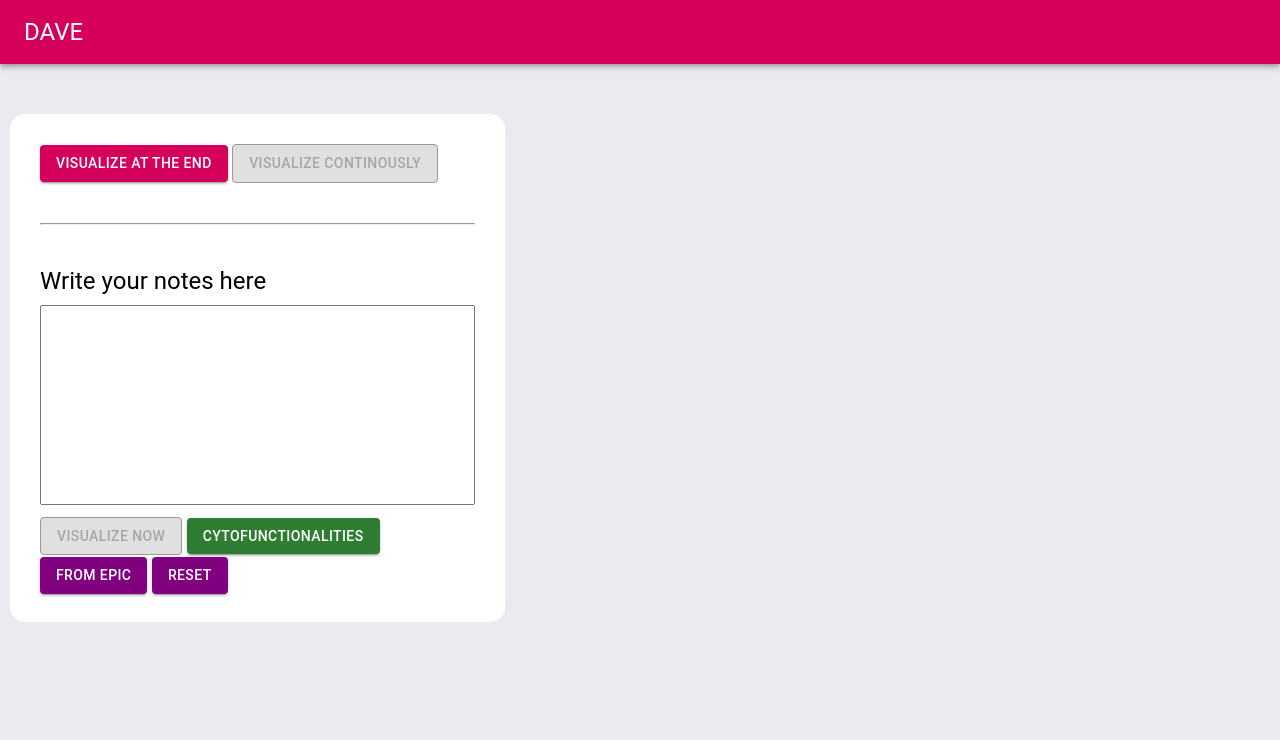
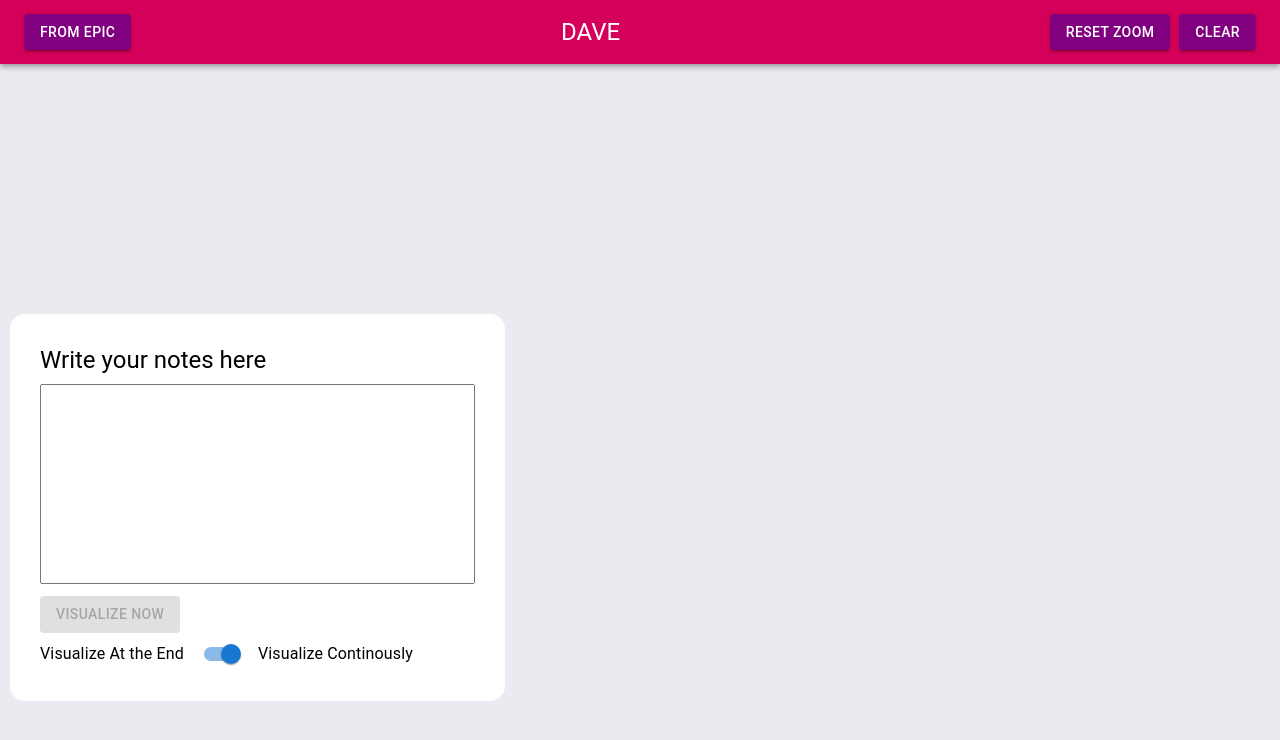
Before and after one commit to chadiabc/Dave-frontend, a React (Create React App) app: page / in a window 1280 px wide. Shown: the top 740 px of the page. Built offline with nearby package versions, Linux system fonts and the light colour scheme; what cytoscape-dagre would draw is missing.

Commit message:
cleaning the app

```diff
--- a/src/App.css
+++ b/src/App.css
@@ -2,14 +2,6 @@ body {
   background-color: #e9ebf0;
   font-family: Helvetica, Arial;
   /* color:turquoise; */
- }
-
-.header {
-  background-color: #d50059;
-  padding: 10px;
- }
-.header h1 {
-  color: #fff;
  }
  .collapsed-child {
    opacity: 0;
@@ -17,7 +9,7 @@ body {
    visibility: hidden;
  }
 .wrapper {
-  margin-top: 50px;
+  margin-top: 250px;
   background-color: #fff;
   border-radius: 15px;
   margin-left: 10px;
@@ -25,21 +17,8 @@ body {
   padding: 30px;
   /* width: 50%; */
  }
-.wrapper p {
-  font-style: italic;
-  color: #666;
- }
 
- .wrapper label {
-  display: block;
- }
- .wrapper input {
-  /* width: 600px; */
-  padding: 3px 6px;
- }
- .amount-input {
-  margin-bottom: 10px;
- }
+
  textarea {
   height: 200px;
   margin-bottom: 10px;
@@ -50,30 +29,7 @@ body {
   box-sizing: border-box;
   resize: none;
 }
- .wrapper select {
-  display: block;
- }
- .button {
-  margin: 10px 2px;
-  padding: 5px 20px;
-  border-radius: 8px;
-  background-color: #d50059;
-  border: none;
-  color: #fff;
-  text-align: center;
-  display: inline-block;
-  font-size: small;
- }
- .button:hover {
-  cursor: pointer;
-  opacity: 0.75;
- }
- button:disabled,
-button[disabled]{
-  border: 1px solid #999999;
-  background-color: #cccccc;
-  color: #666666;
-}
+
  .wrapper hr {
   margin: 40px auto;
  }
@@ -135,10 +91,6 @@ button[disabled]{
   text-align: center;
 }
 
-.epic {
-  background-color: purple;
-}
-
 .graphBox {
   display: flex;
 }
--- a/src/App.js
+++ b/src/App.js
@@ -6,8 +6,8 @@ import cytoscape from 'cytoscape';
 import dagre from 'cytoscape-dagre';
 import Graphbox from "./graphBox";
 import { useRef } from "react";
-import { expandCollapse,expandCollapseUtilities} from 'cytoscape-expand-collapse';
-import { Button, Typography, AppBar, Toolbar } from "@mui/material";
+import { expandCollapse, expandCollapseUtilities } from 'cytoscape-expand-collapse';
+import { Button, Typography, AppBar, Toolbar, createTheme, ThemeProvider, FormGroup, Stack, Switch } from "@mui/material";
 import ColorButton from "./styledButtons";
 
 
@@ -25,7 +25,19 @@ const collapsed = [
   }
 ]
 
-const layoutdagre={
+const theme = createTheme({
+  components: {
+    MuiButton: {
+      styleOverrides: {
+        root: {
+        },
+      },
+    },
+  },
+});
+
+
+const layoutdagre = {
   name: "dagre",
   // other options
   padding: 5,
@@ -37,7 +49,7 @@ const layoutdagre={
   animate: true,
   animationDuration: 1000,
   ranker: 'network-simplex',
-  animateFilter: function( node, i ){ return true; },
+  animateFilter: function (node, i) { return true; },
 
 }
 
@@ -118,7 +130,7 @@ function App() {
   let [Notes, setNotes] = useState("");
   const [disableVisNow, setDisable] = React.useState(false);
   const [show, setShow] = useState(false);
-  const [graph,setGraph] = useState("null");
+  const [graph, setGraph] = useState("null");
   const cytoRef = useRef(null)
 
 
@@ -161,10 +173,12 @@ function App() {
 
   function visualizeNowModefunction() {
     console.log("at the end");
-    // setShow(prev => !prev);
     setDisable(true)
-    // setVisualizeNowMode(true);
+  }
 
+  function visualizeContinouslyModefunction() {
+    console.log("dynamic");
+    setDisable(false)
   }
   function FromEPIC() {
     fetch(`${SERVER_URL}/getnoteepic`)
@@ -174,12 +188,9 @@ function App() {
 
       });
   }
-  function visualizeContinouslyModefunction() {
-    console.log("dynamic");
-    setDisable(false)
-  }
 
-  function resetData(){
+
+  function resetData() {
     reset(`${SERVER_URL}/reset`);
     setNotes("");
     console.log("reset")
@@ -222,13 +233,13 @@ function App() {
     myNode2.style('background-color', '#ffb6c1');
     myNode1.successors().addClass('collapsedchild');
     myNode2.successors().addClass('collapsedchild');
-    cytoRef.current.zoomingEnabled( true );
+    cytoRef.current.zoomingEnabled(true);
 
-    cytoRef.current.on('click','node', function(evt){
+    cytoRef.current.on('click', 'node', function (evt) {
       var targetNode = cytoRef.current.nodes("[id = '" + evt.target.data().id + "']");
       console.log(evt.target.data().id)
       cytoRef.current.animate({
-        fit:{
+        fit: {
           eles: targetNode,
           padding: 20
         }
@@ -239,11 +250,11 @@ function App() {
         });
     });
 
-    myNode1.on('tap', function(evt){
+    myNode1.on('tap', function (evt) {
       myNode1.successors().toggleClass("collapsedchild");
 
     });
-    myNode2.on('tap', function(evt){
+    myNode2.on('tap', function (evt) {
       myNode2.successors().toggleClass("collapsedchild");
     });
     //   cytoRef.current.animate({
@@ -269,43 +280,42 @@ function App() {
     //   position: myNode.position()
     // });
 
-
-
-
-
   }
 
   return (
     <div className="App">
-      {/* <div className="header">
-        <h1> DAVE</h1>
-      </div> */}
       <AppBar position="static">
         <Toolbar classes={{ root: "nav" }}>
-          <Typography variant="h5">DAVE</Typography>
+          <Button style={{ backgroundColor: '#800080' }} variant="contained" onClick={FromEPIC} >From EPIC</Button>
+          <Typography style={{ textAlign: "center" }} variant="h5">DAVE</Typography>
+          <div>
+            {/* <ThemeProvider theme={theme}> */}
+            <div>
+              <Button className="test" style={{ backgroundColor: '#800080' }} variant="contained" onClick={() => cytoRef.current.reset()}>Reset Zoom</Button>
+              &nbsp;&nbsp;<Button style={{ backgroundColor: '#800080' }} variant="contained" onClick={resetData} >Clear</Button>
+            </div>
+            {/* </ThemeProvider> */}
+          </div>
         </Toolbar>
       </AppBar>
       <div className="graphBox">
         <div className="graphBoxLeft">
           <div className="wrapper">
-
-
-          <ColorButton disabled={disableVisNow}  variant="contained" onClick={visualizeNowModefunction}>Visualize at the end</ColorButton>&nbsp;
-            <ColorButton disabled={!disableVisNow}  variant="contained" onClick={visualizeContinouslyModefunction}>Visualize Continously</ColorButton>
-
-            <hr />
             <div>
               <Typography variant="h5">Write your notes here</Typography>
               <textarea id="clincalNotesTextField" name="clincalNotesTextField" rows="15" cols="100"
                 value={Notes} onChange={e => setNotes(e.target.value)} onKeyPress={(e) => checkKeyChanged(e)}>
               </textarea>
               <ColorButton disabled={!disableVisNow} variant="contained" onClick={visualizeNow}>Visualize Now</ColorButton>&nbsp;
-              <Button className="test" color="success"  variant="contained" onClick={() => cytoRef.current.reset()}>Cytofunctionalities</Button>&nbsp;
               <div className="height">
-                <Button style={{backgroundColor: '#800080'}} variant="contained" onClick={FromEPIC} >From EPIC</Button>&nbsp;
-                <Button style={{backgroundColor: '#800080'}} variant="contained" onClick={resetData} >Reset</Button>
+                <FormGroup>
+                  <Stack direction="row" spacing={1} alignItems="center">
+                    <Typography>Visualize At the End</Typography>
+                    <Switch defaultChecked onChange={() =>setDisable(!disableVisNow)} inputProps={{ 'aria-label': 'ant design' }} />
+                    <Typography>Visualize Continously</Typography>
+                  </Stack>
+                </FormGroup>
               </div>
-
             </div>
           </div>
         </div>
```
Lines whose indentation alone changed are shown as unchanged.
